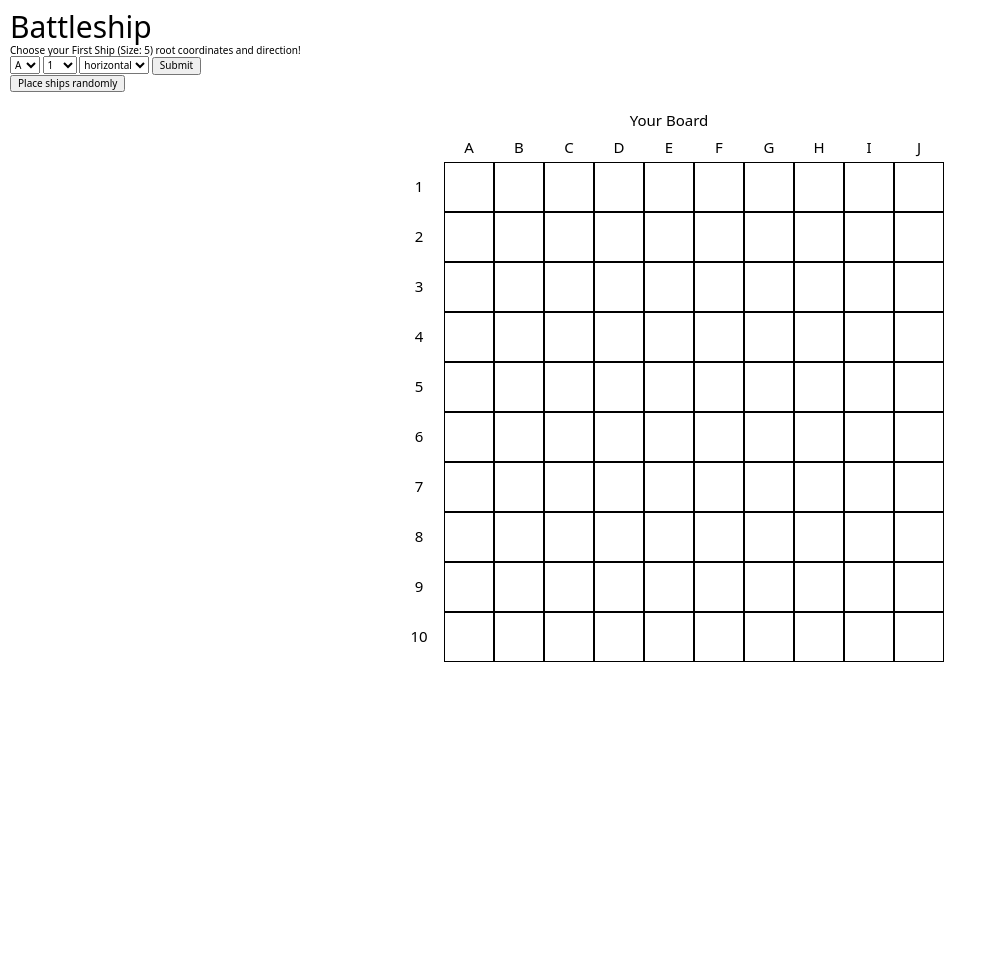
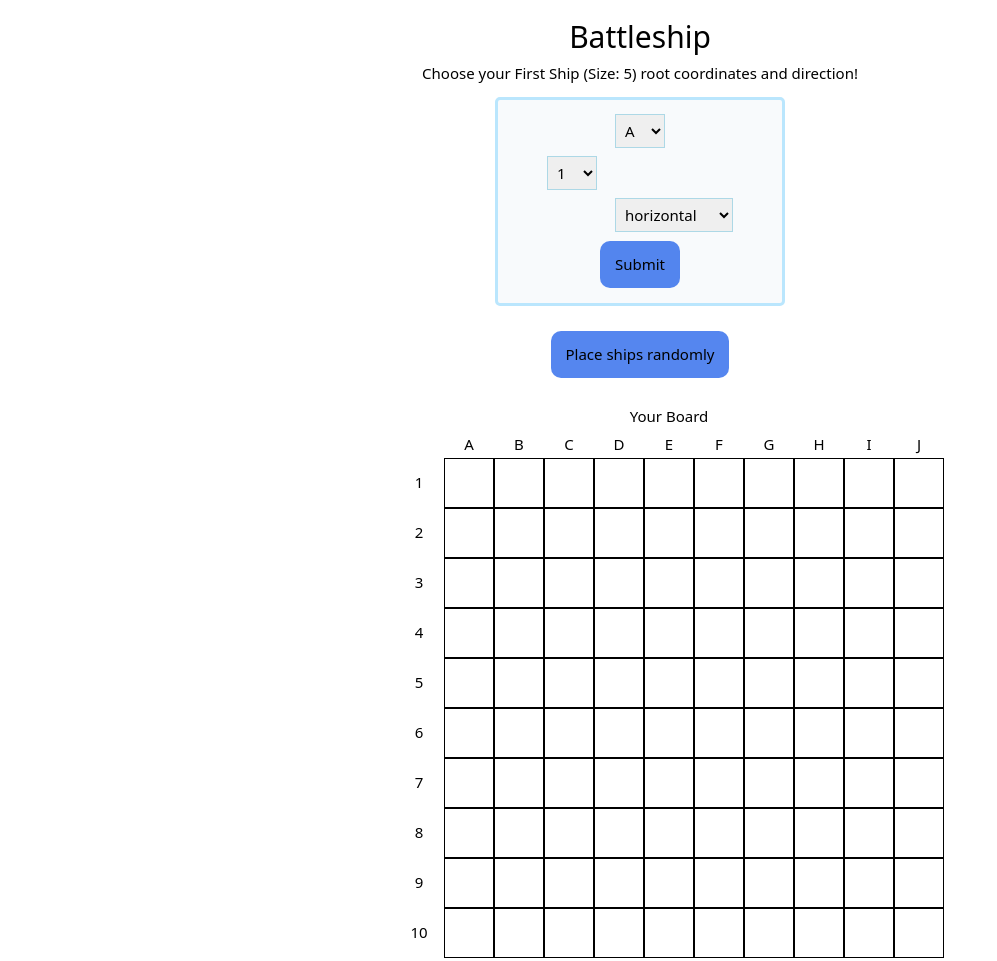
Before and after one commit to NestorNebula/battleship, a website built with webpack: page src/index.html in a window 1280 px wide. Shown: the whole page, without its empty margins (0-997 px from the left). Before the commit the page ends 800 px from the top, so only its background shows below. Built offline with nearby package versions, Linux system fonts and the light colour scheme.

Commit message:
style: add styles to header and form

```diff
--- a/src/styles.css
+++ b/src/styles.css
@@ -11,8 +11,63 @@ body {
   display: grid;
 }
 
-.title {
+header {
+  justify-self: center;
   font-size: 3rem;
+  margin: 1rem;
+}
+
+.pregame {
+  display: grid;
+  justify-self: center;
+  font-size: 1.5rem;
+}
+
+form {
+  border: 3px solid #bae6fd;
+  background-color: #f8fafc;
+  border-radius: 5px;
+  padding: 1.5rem 5rem;
+  margin: 1.5rem;
+  justify-self: center;
+  display: grid;
+  grid-template-columns: repeat(3, 1fr);
+  gap: 1rem 2rem;
+  align-items: center;
+}
+
+select {
+  padding: 0.5rem;
+  border: 1px snow;
+  outline: 1px solid lightblue;
+}
+
+#direction {
+  grid-column: 2 / 4;
+}
+
+#formbtn {
+  grid-column: 1 / 4;
+}
+
+#formbtn,
+#random {
+  position: relative;
+  padding: 1.5rem;
+  outline: none;
+  background-color: #2564ebc6;
+  border: none;
+  border-radius: 10px;
+  justify-self: center;
+}
+
+#formbtn:active,
+#random:active {
+  top: 2px;
+}
+
+#random {
+  margin: 1rem;
 }
 
 .boards {
```
